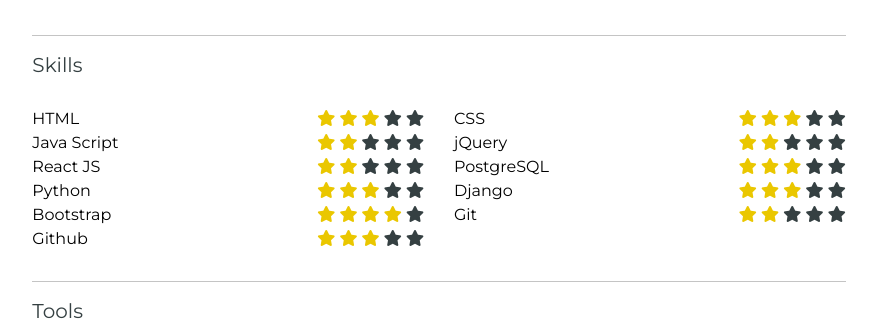
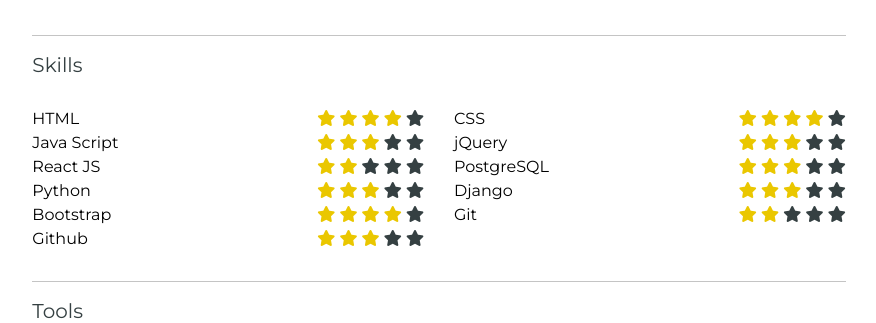
Before and after one commit to TomRichtr/my_personal_website, a Django app: page /profile/ in a window 1280 px wide. Shown: the part 1451-1774 px from the top of the page, without its empty margins (201-1077 px from the left). Run offline with Django 3.2, Linux system fonts and the light colour scheme; some libraries are stand-ins or nearby versions.

Commit message:
Update _skills.html

```diff
--- a/templates/profile/_skills.html
+++ b/templates/profile/_skills.html
@@ -8,7 +8,7 @@
       <span class="fa fa-star checked"></span>
       <span class="fa fa-star checked"></span>
       <span class="fa fa-star checked"></span>
-      <span class="fa fa-star"></span>
+      <span class="fa fa-star checked"></span>
       <span class="fa fa-star"></span>
     </div>
   </div>
@@ -18,7 +18,7 @@
       <span class="fa fa-star checked"></span>
       <span class="fa fa-star checked"></span>
       <span class="fa fa-star checked"></span>
-      <span class="fa fa-star"></span>
+      <span class="fa fa-star checked"></span>
       <span class="fa fa-star"></span>
     </div>
   </div>
@@ -30,7 +30,7 @@
     <div class="">
       <span class="fa fa-star checked"></span>
       <span class="fa fa-star checked"></span>
-      <span class="fa fa-star"></span>
+      <span class="fa fa-star checked"></span>
       <span class="fa fa-star"></span>
       <span class="fa fa-star"></span>
     </div>
@@ -40,7 +40,7 @@
     <div class="">
       <span class="fa fa-star checked"></span>
       <span class="fa fa-star checked"></span>
-      <span class="fa fa-star"></span>
+      <span class="fa fa-star checked"></span>
       <span class="fa fa-star"></span>
       <span class="fa fa-star"></span>
     </div>
```
